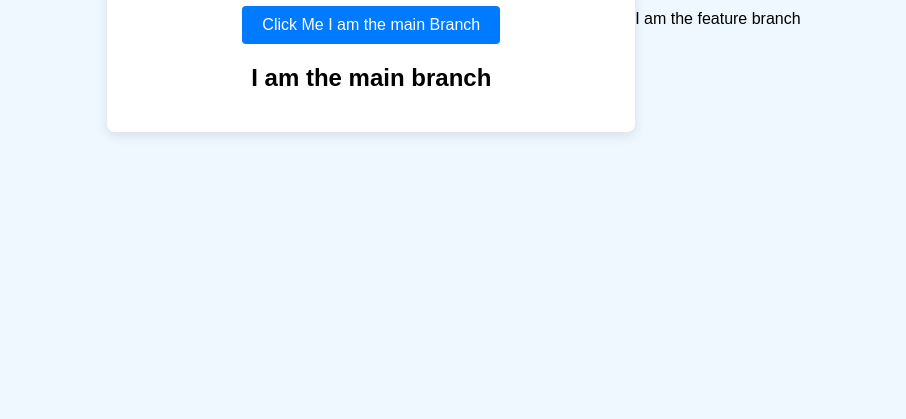
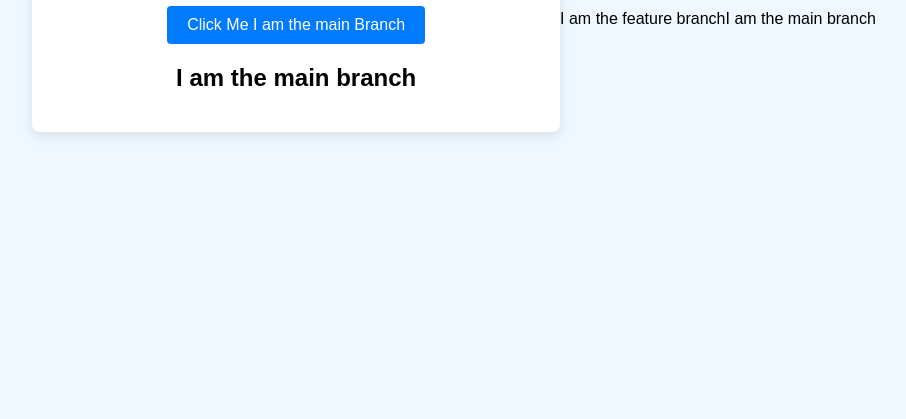
Before and after one commit to Ayush7Rai/Learn, a plain HTML site: page index.html in a window 1280 px wide. Shown: the part 381-800 px from the top of the page, without its empty margins (186-1092 px from the left). Drawn offline with Linux system fonts and the light colour scheme.

Commit message:
new p tag added in main

```diff
--- a/index.html
+++ b/index.html
@@ -15,6 +15,8 @@
 
 
     <p>I am the feature branch</p>
+    <p>I am the main branch</p>
+
     <script src="script.js"></script>
 </body>
 </html>
```
